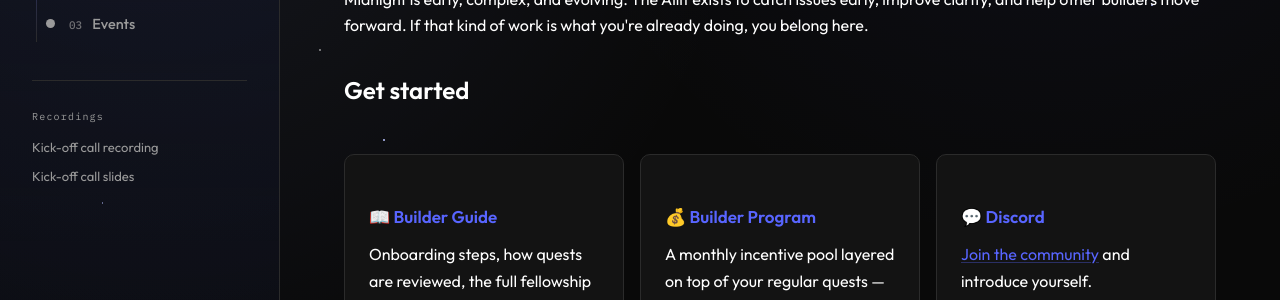
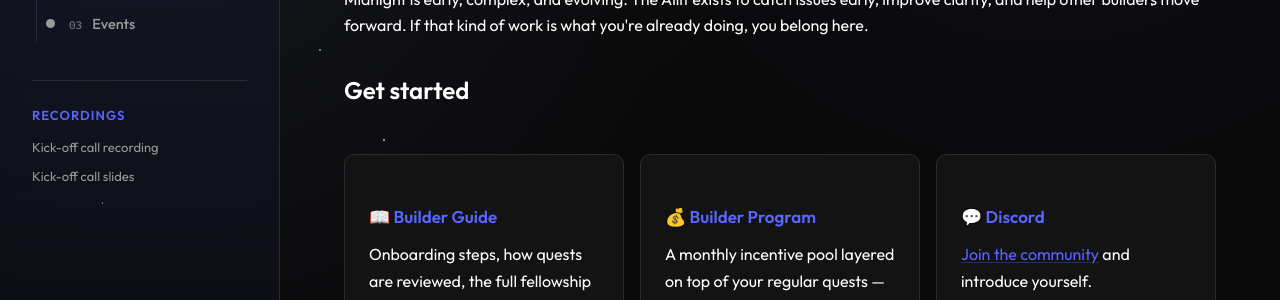
Before and after one commit to zsofimajor/aliit-builder-hub, a Jekyll site: the page built from index.md, in a window 1280 px wide. Shown: the part 355-655 px from the top of the page. Built offline with Jekyll 4.4.1, drawn with Linux system fonts in a browser that asks for light colours.

Commit message:
Update style.css

```diff
--- a/assets/css/style.css
+++ b/assets/css/style.css
@@ -240,10 +240,12 @@ body {
 }
 .sidenav-recordings a:hover { color: var(--accent); }
 .navfoot-label {
-  font-family: var(--mono);
-  font-size: 10px;
-  letter-spacing: 0.12em;
-  color: var(--text-dim);
+  font-family: var(--display);
+  font-size: 13px;
+  font-weight: 600;
+  letter-spacing: 0.08em;
+  text-transform: uppercase;
+  color: var(--accent);
 }
 .navfoot-value {
   font-family: var(--mono);
@@ -642,7 +644,7 @@ details.faq p:last-child { margin-bottom: 0; }
   font-size: 10px;
   letter-spacing: 0.12em;
   text-transform: uppercase;
-  color: var(--text-dim);
+  color: var(--accent);
   margin-right: 4px;
 }
 .sitefoot-social a {
```
